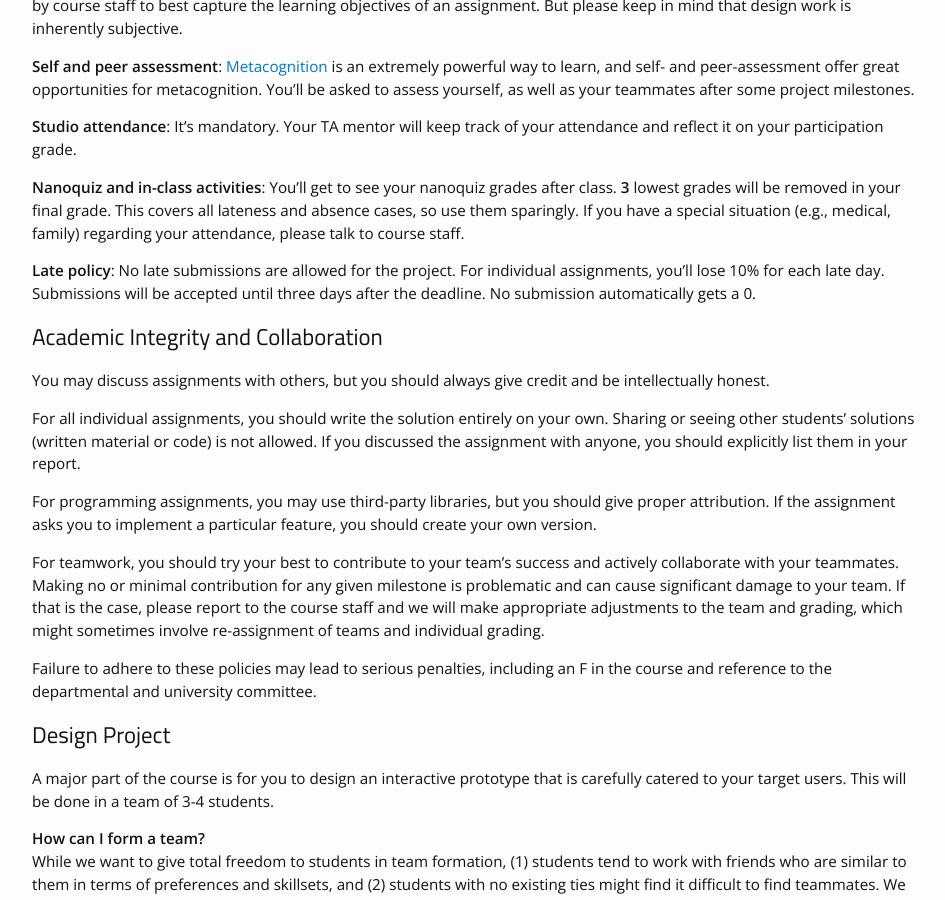
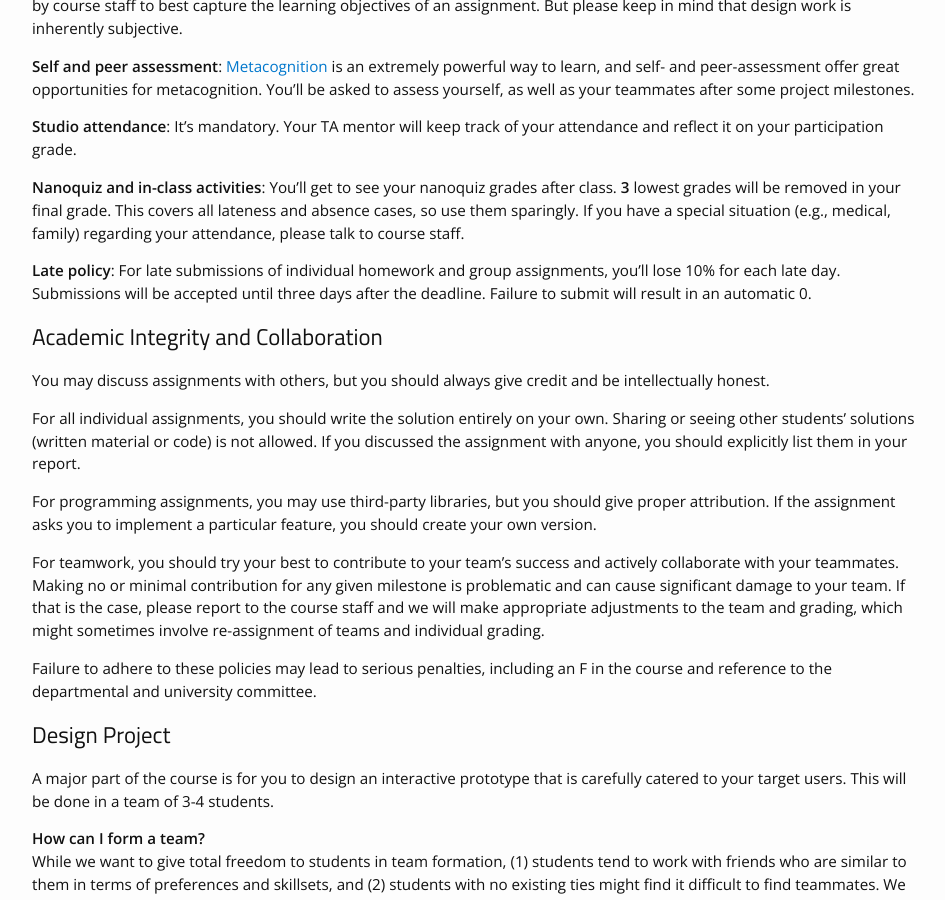
Before and after one commit to cstl-kaist/cs374-2025-spring, a Jekyll site: the page built from logistics.md, in a window 1280 px wide and 900 px high, scrolled down 765 px. Shown: the whole window, without its empty margins (163-1108 px from the left). Built offline with Jekyll 4.4.1, drawn with Linux system fonts in a browser that asks for light colours; nearby versions of some CDN libraries.

Commit message:
DP2 announce

```diff
--- a/_layouts/project.html
+++ b/_layouts/project.html
@@ -37,13 +37,11 @@ title: page.title
     <br>
 
     {% elsif page.title == 'Design Project 2: Ideation' %}
-    <span style="font-weight: bold"><mark>Studio: in-class on 4/11 (Thurs), slides by 10:29 AM</mark></span>
+    <span style="font-weight: bold"><mark>Studio: in-class on 4/22 (Tue), slides by 2:29 PM</mark></span>
     <br>
-    <span style="font-weight: bold"><mark>Final Write-up: 4/12 (Fri) 11:59 PM</mark></span>
+    <span style="font-weight: bold"><mark>Final Write-up: 4/23 (Wed) 11:59 PM</mark></span>
     <br>
     <span style="font-weight: bold"><mark>7% of your total grade</mark></span>
-    <br>
-    <span style="font-weight: bold"><mark><a href="https://www.dropbox.com/request/i9v7HMTYAFRVm0hlsjTQ">[Submission Link]</a></mark></span>
     <br>
 
     {% elsif page.title == 'Design Project 3: Low-fidelity Prototyping' %}
--- a/logistics.md
+++ b/logistics.md
@@ -35,7 +35,7 @@ Here's a breakdown of how the grading will work:
 
 **Nanoquiz and in-class activities**: You'll get to see your nanoquiz grades after class. **3** lowest grades will be removed in your final grade. This covers all lateness and absence cases, so use them sparingly. If you have a special situation (e.g., medical, family) regarding your attendance, please talk to course staff.
 
-**Late policy**: No late submissions are allowed for the project. For individual assignments, you'll lose 10% for each late day. Submissions will be accepted until three days after the deadline. No submission automatically gets a 0.
+**Late policy**: For late submissions of individual homework and group assignments, you'll lose 10% for each late day. Submissions will be accepted until three days after the deadline. Failure to submit will result in an automatic 0.
 
 <!-- TOC --><a name="academic-integrity-and-collaboration"></a>
 ## Academic Integrity and Collaboration
```
Also changed, not shown: _projects/04_DP2.md (+4 -4 lines).
